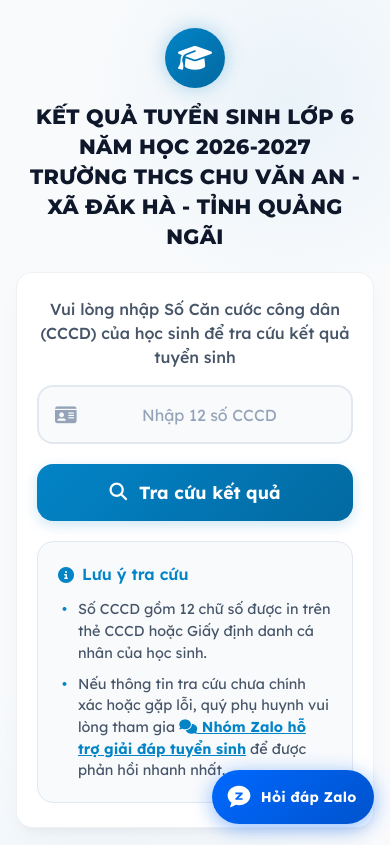
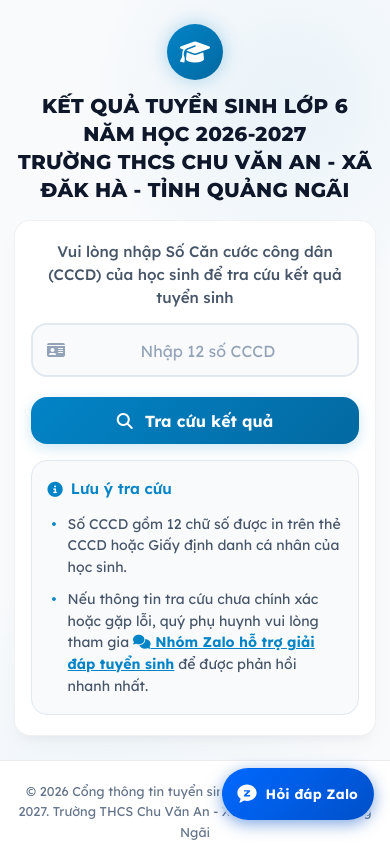
Before and after one commit to MrKhang-Khoi/tracuutslop6_2627, a plain HTML site: page index.html in a window 390 px wide. Shown: the top 845 px of the page. Drawn offline with nearby package versions, Linux system fonts and the light colour scheme.

Commit message:
Fix mobile: full-width layout, visible Zalo button with white outline, tighter spacing

```diff
--- a/index.html
+++ b/index.html
@@ -61,9 +61,6 @@
       background-color: var(--primary);
       color: var(--text-main);
       min-height: 100vh;
-      display: flex;
-      flex-direction: column;
-      align-items: center;
       overflow-x: hidden;
       line-height: 1.6;
       position: relative;
@@ -136,10 +133,11 @@
       display: none;
     }
 
-    /* Main Container — natural flow, fills screen width */
+    /* Main Container */
     main {
       width: 100%;
       max-width: 680px;
+      margin: 0 auto;
       padding: 0 1.25rem 2.5rem;
       z-index: 10;
     }
@@ -548,17 +546,19 @@
 
     /* Footer styling */
     footer {
-      padding: 2rem 1.5rem;
+      width: 100%;
+      padding: 1.5rem 1rem;
       text-align: center;
-      border-top: 1px solid rgba(15, 23, 42, 0.05);
+      border-top: 1px solid rgba(15, 23, 42, 0.08);
       background-color: #ffffff;
       z-index: 10;
+      margin-top: auto;
     }
 
     footer p {
       max-width: 680px;
       margin: 0 auto;
-      font-size: 0.82rem;
+      font-size: 0.85rem;
       color: #64748b;
       line-height: 1.6;
       font-weight: 400;
@@ -614,94 +614,111 @@
     /* ==========================================================================
        RESPONSIVE DESIGN BREAKPOINTS - FIX MOBILE LAYOUT TO BE STUNNING
        ========================================================================== */
-     @media (max-width: 600px) {
+    @media (max-width: 600px) {
       main {
-        padding: 0 1rem 2rem;
+        padding: 0 0.85rem 1.5rem;
       }
 
       .page-header {
-        padding: 1.75rem 0 1.25rem;
+        padding: 1.5rem 0 1rem;
       }
 
       .logo-container {
-        width: 60px;
-        height: 60px;
-        margin-bottom: 0.85rem;
+        width: 56px;
+        height: 56px;
+        margin-bottom: 0.75rem;
       }
 
       .logo-container i {
-        font-size: 1.7rem;
+        font-size: 1.5rem;
       }
 
       h1 {
-        font-size: 1.3rem;
-        line-height: 1.45;
-        padding: 0 0.25rem;
+        font-size: 1.25rem;
+        line-height: 1.4;
+        padding: 0;
       }
 
       .search-card {
-        padding: 1.5rem 1.25rem;
+        padding: 1.25rem 1rem;
         border-radius: var(--radius-md);
-        margin-bottom: 1.25rem;
+        margin-bottom: 0;
       }
 
       .search-label {
-        font-size: 1rem;
-        margin-bottom: 1rem;
+        font-size: 0.95rem;
+        margin-bottom: 0.85rem;
         line-height: 1.5;
       }
 
       .search-input {
-        font-size: 1.2rem;
-        padding: 0.95rem 1rem 0.95rem 2.8rem;
-        letter-spacing: 2px;
+        font-size: 1.15rem;
+        padding: 0.85rem 1rem 0.85rem 2.6rem;
+        letter-spacing: 1.5px;
       }
 
       .input-wrapper i {
-        left: 1rem;
+        left: 0.9rem;
+        font-size: 1rem;
+      }
+
+      .btn-search {
+        padding: 0.85rem;
+        font-size: 1rem;
       }
 
       .guide-card {
-        padding: 1.25rem;
+        padding: 1rem;
+        margin-top: 1rem;
       }
 
       .guide-title {
-        font-size: 1rem;
+        font-size: 0.95rem;
       }
 
       .guide-list {
-        font-size: 0.9rem;
+        font-size: 0.88rem;
+        line-height: 1.55;
+      }
+
+      footer {
+        padding: 1.25rem 0.85rem;
+        padding-bottom: 5rem; /* Space for Zalo float button */
+      }
+
+      footer p {
+        font-size: 0.8rem;
       }
 
       .admission-card-wrapper {
         border-radius: var(--radius-md);
-        margin-bottom: 1.25rem;
+        margin-bottom: 1rem;
       }
 
       .admission-card-header {
-        padding: 1.25rem;
+        padding: 1rem;
         flex-direction: column;
         align-items: flex-start;
-        gap: 0.75rem;
+        gap: 0.6rem;
       }
 
       .card-header-logo .doc-title {
-        font-size: 1.2rem;
+        font-size: 1.1rem;
       }
 
       .badge-admitted {
         align-self: flex-start;
-        padding: 0.4rem 0.8rem;
-        font-size: 0.8rem;
+        padding: 0.35rem 0.75rem;
+        font-size: 0.78rem;
       }
 
       .admission-card-body {
-        padding: 1.5rem 1.25rem;
+        padding: 1.25rem 1rem;
       }
 
       .student-info-grid {
         grid-template-columns: 1fr;
-        gap: 1.1rem;
+        gap: 1rem;
       }
 
       .grid-full-width {
@@ -709,7 +726,7 @@
       }
 
       .info-label {
-        font-size: 0.8rem;
+        font-size: 0.78rem;
       }
 
       .info-value {
@@ -717,23 +734,43 @@
       }
 
       .info-value.highlight-name {
-        font-size: 1.25rem;
+        font-size: 1.15rem;
       }
 
       .admission-card-footer {
-        padding: 1.25rem;
+        padding: 1rem;
         align-items: flex-start;
       }
 
       .actions-panel {
         flex-direction: column;
-        gap: 0.75rem;
+        gap: 0.65rem;
       }
 
       .btn-action {
         width: 100%;
-        padding: 0.9rem;
-        font-size: 1rem;
+        padding: 0.85rem;
+        font-size: 0.95rem;
+      }
+
+      /* Zalo float adjustments for mobile */
+      .zalo-float {
+        bottom: 16px;
+        right: 12px;
+        height: 48px;
+        padding: 0 0.9rem 0 0.7rem;
+        gap: 0.45rem;
+        border-radius: 24px;
+        font-size: 0.82rem;
+      }
+
+      .zalo-float svg {
+        width: 22px;
+        height: 22px;
+      }
+
+      .zalo-float span {
+        font-size: 0.82rem;
       }
     }
 
@@ -853,34 +890,33 @@
       filter: brightness(1.05);
     }
 
-    /* Floating Zalo Button — Large, Always Visible, Accessible */
+    /* Floating Zalo Button — Always Visible, High Contrast */
     .zalo-float {
       position: fixed;
-      bottom: 20px;
+      bottom: 24px;
       right: 16px;
-      background: linear-gradient(135deg, #0068ff 0%, #0053cc 100%);
+      background: linear-gradient(135deg, #0068ff 0%, #0050c8 100%);
       color: white !important;
       display: flex;
       align-items: center;
-      gap: 0.55rem;
-      padding: 0 1.1rem 0 0.9rem;
-      height: 54px;
-      border-radius: 27px;
-      box-shadow: 0 4px 20px rgba(0, 104, 255, 0.45);
-      z-index: 999;
+      gap: 0.5rem;
+      padding: 0 1rem 0 0.85rem;
+      height: 52px;
+      border-radius: 26px;
+      box-shadow: 0 4px 16px rgba(0, 80, 200, 0.5), 0 0 0 3px rgba(255, 255, 255, 0.9);
+      z-index: 9999;
       transition: var(--transition);
       cursor: pointer;
       text-decoration: none !important;
-      animation: pulse-zalo 2.5s infinite;
+      animation: pulse-zalo 2.5s ease-in-out infinite;
     }
 
-    .zalo-float i {
-      font-size: 1.6rem;
+    .zalo-float svg {
       flex-shrink: 0;
     }
 
     .zalo-float span {
-      font-size: 0.88rem;
+      font-size: 0.85rem;
       font-weight: 700;
       white-space: nowrap;
       letter-spacing: 0.2px;
@@ -888,14 +924,13 @@
 
     .zalo-float:hover {
       transform: translateY(-3px);
-      box-shadow: 0 8px 28px rgba(0, 104, 255, 0.6);
+      box-shadow: 0 8px 24px rgba(0, 80, 200, 0.6), 0 0 0 3px rgba(255, 255, 255, 1);
       filter: brightness(1.08);
     }
 
     @keyframes pulse-zalo {
-      0% { box-shadow: 0 4px 20px rgba(0, 104, 255, 0.45); }
-      50% { box-shadow: 0 4px 30px rgba(0, 104, 255, 0.75); }
-      100% { box-shadow: 0 4px 20px rgba(0, 104, 255, 0.45); }
+      0%, 100% { transform: scale(1); }
+      50% { transform: scale(1.05); }
     }
 
     /* Hide floating button in print mode */
```
